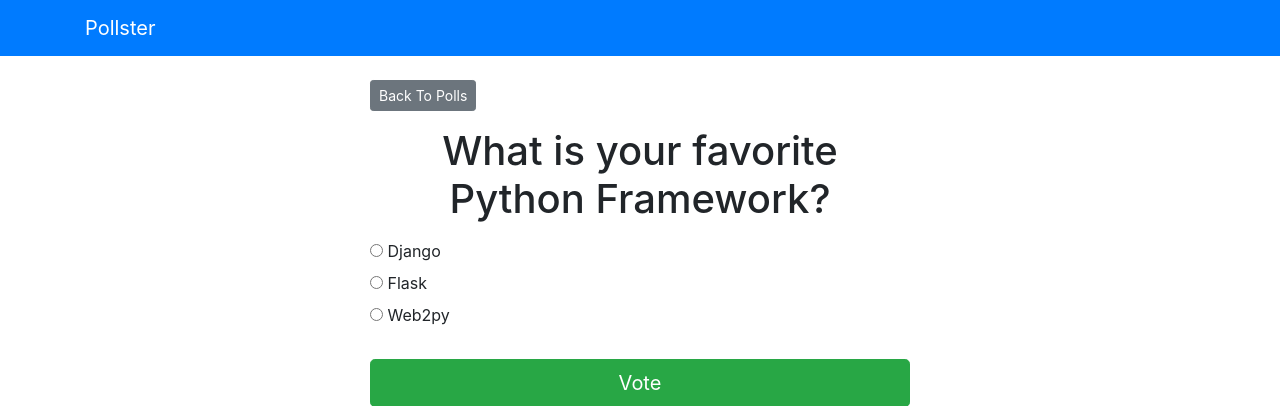
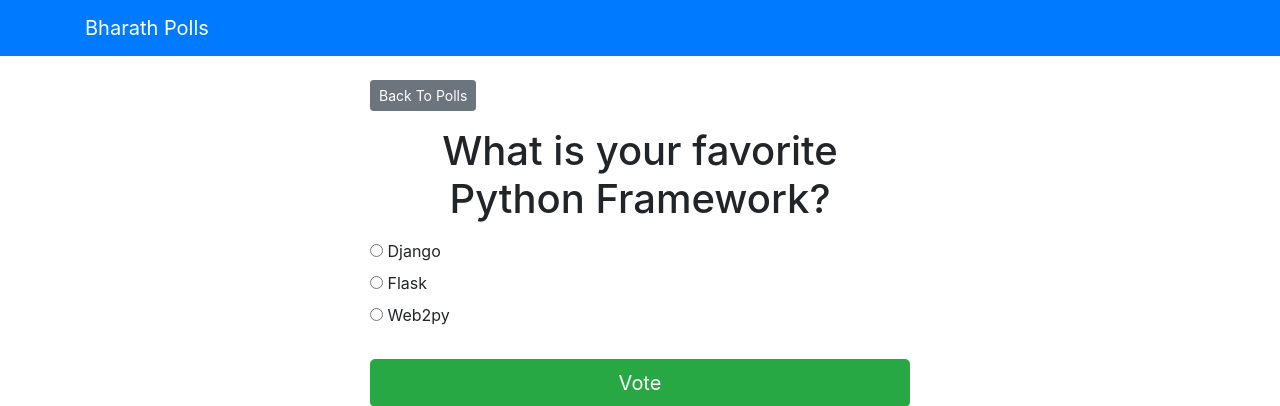
Before and after one commit to bharathjinka09/django-polls, a Django app: page /polls/1/ in a window 1280 px wide. Shown: the top 406 px of the page. Run offline with Django 3.2, Linux system fonts and the light colour scheme; data comes from the database, SQL or seed files in the repository; parts of the project's set-up code (start-up, migrations or seed data) failed here and were passed over; some libraries are stand-ins or nearby versions.

Commit message:
Changed App name

```diff
--- a/templates/base.html
+++ b/templates/base.html
@@ -10,7 +10,7 @@
         integrity="sha384-ggOyR0iXCbMQv3Xipma34MD+dH/1fQ784/j6cY/iJTQUOhcWr7x9JvoRxT2MZw1T" crossorigin="anonymous">
     <script src="https://ajax.googleapis.com/ajax/libs/jquery/2.1.1/jquery.min.js"></script>
 
-    <title>Pollster {% block title %}{% endblock %}</title>
+    <title>Bharath Poll {% block title %}{% endblock %}</title>
     <style>
         input[type=radio]:checked~.check {
             border: 5px solid #0DFF92;
--- a/templates/partials/_navbar.html
+++ b/templates/partials/_navbar.html
@@ -1,5 +1,5 @@
 <nav class="navbar navbar-dark bg-primary mb-4">
     <div class="container">
-        <a href="/" class="navbar-brand">Pollster</a>
+        <a href="/" class="navbar-brand">Bharath Polls</a>
     </div>
 </nav>
```
